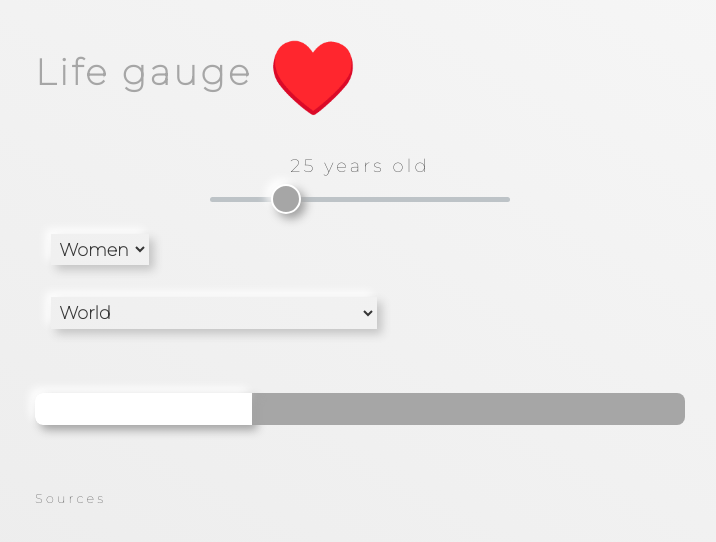
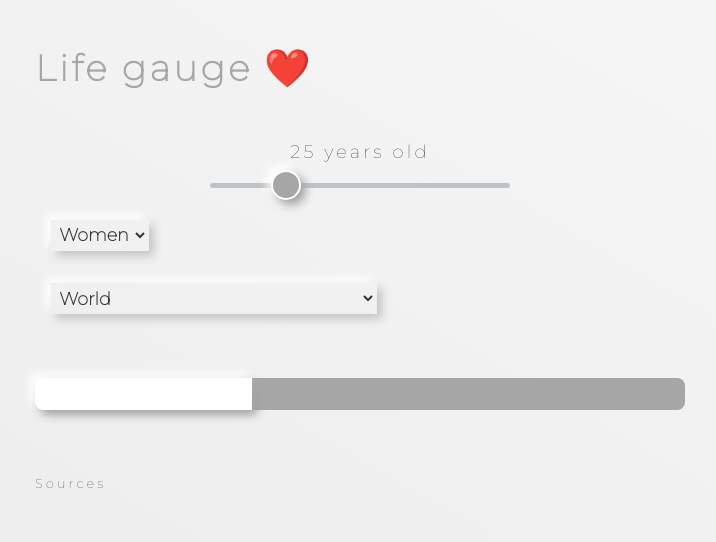
Before and after one commit to yleprince/life, a plain HTML site: page index.html in a window 1280 px wide. Shown: the whole page, without its empty margins (280-996 px from the left). Drawn offline with Linux system fonts and the light colour scheme.

Commit message:
heart minor fix

```diff
--- a/index.html
+++ b/index.html
@@ -20,7 +20,7 @@
 </head>
 
 <body>
-    <h1>Life gauge <span class="heart"></span></h1>
+    <h1>Life gauge <span class="heart">❤️</span></h1>
     <div id="selectors">
 
         <div class="selector">
--- a/style.css
+++ b/style.css
@@ -21,6 +21,7 @@ body {
 h1 {
   color: #A6A6A6;
 }
+
 #centered {
   margin: auto;
   /* flex: 1; */
@@ -114,35 +115,23 @@ a {
 
 .heart {
   display: inline-block;
-  margin-right: 3px;
-  margin-left: 3px;
-  font-size: 2em;
-  vertical-align: middle;
-  color: #d54267;
-  font-style: normal;
-  line-height: 1;
-  animation: heartbeat 1s infinite;
+  animation: heartbeat 10s infinite;
 }
 
-.heart::before {
-  content: '♥️';
-}
-
-/*heartbeat*/
 @keyframes heartbeat {
   0% {
     transform: scale(1);
   }
-  50% {
+  5% {
     transform: scale(1);
   }
-  62.5% {
+  6.25% {
     transform: scale(1.25);
   }
-  75% {
+  7.5% {
     transform: scale(1);
   }
-  87.5% {
+  8.75% {
     transform: scale(1.15);
   }
   100% {
```
Lines whose indentation alone changed are shown as unchanged.
